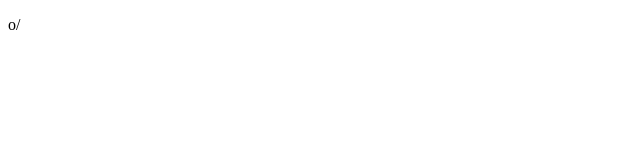
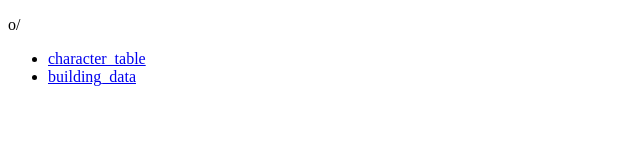
Before and after one commit to BryghtShadow/bryghtshadow.github.io, a plain HTML site: page index.html in a window 1280 px wide. Shown: the whole page, without its empty margins (0-640 px from the left). Drawn offline with Linux system fonts and the light colour scheme.

Commit message:
add links

```diff
--- a/index.html
+++ b/index.html
@@ -6,5 +6,9 @@
 </head>
 <body>
   <p>o/</p>
+  <ul>
+    <li><a href="/akchar.html">character_table</a></li>
+    <li><a href="/facility.html">building_data</a></li>
+  </ul>
 </body>
 </html>
```
